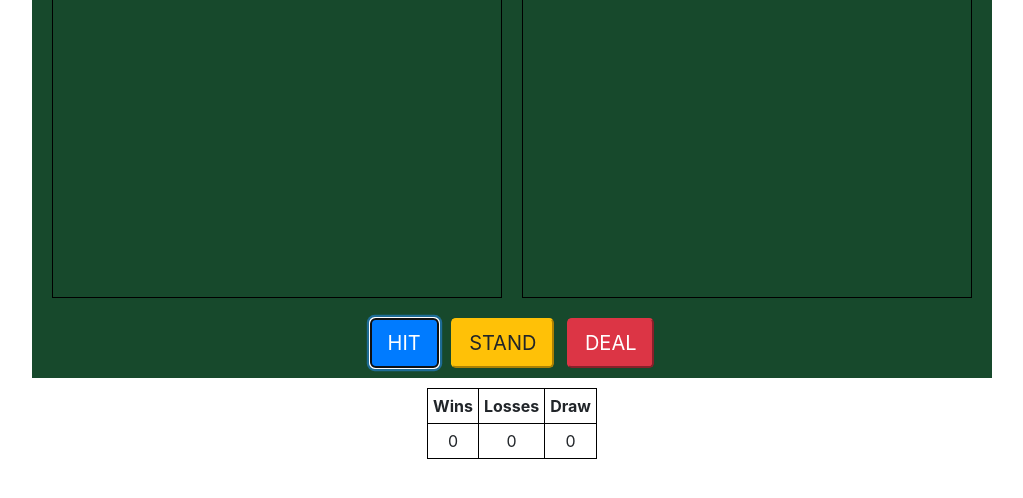
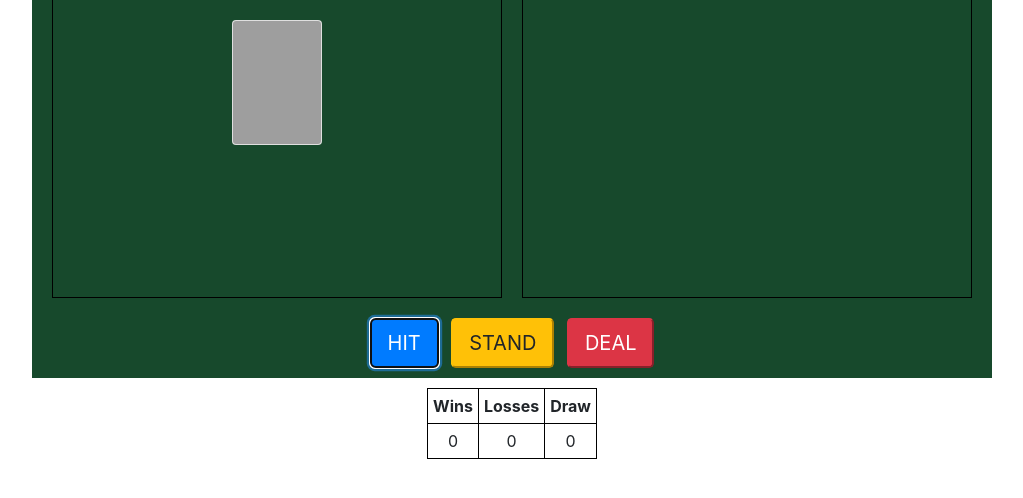
Before and after one commit to marszalek-jakub/BlackJack, a plain HTML site: page index.html in a window 1280 px wide. Both pictures are taken after a click on the button "HIT". Shown: the part 150-648 px from the top of the page, without its empty margins (128-1151 px from the left). Drawn offline with nearby package versions, Linux system fonts and the light colour scheme; grey boxes are pictures that could not be loaded.

Commit message:
Player can put cards

```diff
--- a/index.html
+++ b/index.html
@@ -16,6 +16,7 @@
         <div class="flex-blackjack-row-1">
             <div id="your-box">
                 <h2>You: <span id="your-blackjack-result">0</span></h2>
+                <div id="your-cards"></div>
             </div>
 
             <div id="dealer-box">
@@ -45,4 +46,5 @@
         </div>
     </div>
 </body>
+<script src="./script.js" type="text/javascript"></script>
 </html>
--- /dev/null
+++ b/script.js
@@ -0,0 +1,20 @@
+let blackJackGame = {
+    "you": {scoreSpan: "#your-blackjack-result", "div": "#your-cards", "score": 0},
+    "dealer": {scoreSpan: "dealer-blackjack-result", "div": "#dealer-box", "score": 0}
+}
+
+const YOU = blackJackGame["you"];
+const DEALER = blackJackGame["dealer"];
+
+const hitSound = new Audio("./sounds/swish.m4a")
+
+
+
+document.querySelector("#blackjack-hit-button").addEventListener("click", blackJackHit);
+
+function blackJackHit(){
+    let cardImage = document.createElement("img");
+    cardImage.src = "./images/Q.png";
+    document.querySelector(YOU["div"]).appendChild(cardImage).classList.add("card");
+    hitSound.play();
+}
--- a/style.css
+++ b/style.css
@@ -28,3 +28,16 @@ table, th, td {
     border: 1px #000 solid;
     padding: 5px;
 }
+
+.card {
+    width: 90px;
+    height: 125px;
+    margin:5px;
+}
+
+#your-cards {
+    border: none;
+        display: flex;
+        flex-wrap: wrap;
+        justify-content: center;
+}
```
